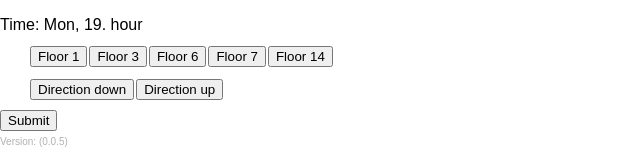
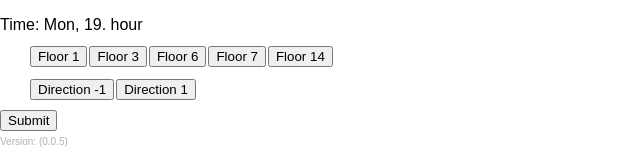
Before and after one commit to kovaja/kovaja-lift-stats, a React (Create React App) app in the folder client/: page / in a window 1280 px wide. Shown: the part 168-325 px from the top of the page, without its empty margins (0-640 px from the left). Built offline with nearby package versions, Linux system fonts and the light colour scheme; the HTML template or start-up script is replaced by a standard one.

Commit message:
Unification for a selector component

```diff
--- a/client/src/home/pages/record/Record.js
+++ b/client/src/home/pages/record/Record.js
@@ -1,9 +1,7 @@
 import React, { Component } from 'react';
-import FloorSelector from './components/FloorSelector';
-import DirectionSelector from './components/DirectionSelector';
-import LiftSelector from './components/LiftSelector';
 import ApiService from '../../services/api.service';
 import appData from '../../tools/appData';
+import DummySelector from './components/DummySelector';
 
 const DAYS = appData.days;
 
@@ -110,8 +108,20 @@ export default class Record extends Component {
       <div>
         <span>Time: {this.state.initTimeString}</span>
 
-        <FloorSelector floorChange={this.onFloorChange.bind(this)}></FloorSelector>
-        <DirectionSelector directionChange={this.onDirectionChange.bind(this)}></DirectionSelector>
+        <DummySelector
+          options={appData.floors}
+          onChange={this.onFloorChange.bind(this)}
+          prefix={'Floor'}
+          buttonType={'info'}
+        >
+        </DummySelector>
+        <DummySelector
+          options={appData.directions}
+          onChange={this.onDirectionChange.bind(this)}
+          prefix={'Direction'}
+          buttonType={'warning'}
+        >
+        </DummySelector>
 
 
         <button style={submitStyle} className="btn btn-primary" onClick={this.submitRideData.bind(this)}>
@@ -134,7 +144,13 @@ export default class Record extends Component {
         <hr />
         <div className="form-group">
           <span>Please select the lift:</span>
-          <LiftSelector liftChange={this.onLiftChange.bind(this)}></LiftSelector>
+          <DummySelector
+            options={appData.lifts}
+            onChange={this.onLiftChange.bind(this)}
+            prefix={''}
+            buttonType={'info'}
+          >
+          </DummySelector>
         </div>
 
         <hr />
@@ -150,7 +166,7 @@ export default class Record extends Component {
     return (
       <div className="row">
         <div className="col-xs-12 page">
-          { this.state.guess ? this.renderResult() : this.renderForm() }
+          {this.state.guess ? this.renderResult() : this.renderForm()}
         </div>
       </div>
     );
--- a/client/src/home/pages/record/components/DirectionSelector.js
+++ /dev/null
@@ -1,61 +0,0 @@
-import React, { Component } from 'react';
-import PropTypes from 'prop-types';
-import appData from '../../../tools/appData';
-
-const DIRECTIONS = appData.directions;
-
-export default class DirectionSelector extends Component {
-  constructor(props) {
-    super(props);
-
-    this.state = {
-      direction: null
-    };
-  }
-
-  changeDirection(newDirection) {
-    this.props.directionChange(newDirection);
-    this.setState({direction: newDirection});
-  }
-
-  getDirection(directionAsNumber) {
-    return directionAsNumber === -1 ? 'down' : 'up';
-  }
-
-  renderButton(directionValue) {
-    const buttonStyle = {
-      marginRight: '2px',
-      marginTop: '2px'
-    };
-
-    return (
-      <button
-        className="btn btn-md btn-warning"
-        key={'direction-' + (directionValue)}
-        style={buttonStyle}
-        onClick={this.changeDirection.bind(this, directionValue)}
-        disabled={this.state.direction === directionValue}
-      >
-        {'Direction ' + this.getDirection(directionValue)}
-      </button>
-    );
-  }
-
-  render() {
-
-    const divStyle = {
-      paddingTop: '10px',
-      paddingLeft: '30px',
-    };
-
-    return (
-      <div style={divStyle}>
-        {DIRECTIONS.map(this.renderButton.bind(this))}
-      </div>
-    );
-  }
-}
-
-DirectionSelector.propTypes = {
-  directionChange: PropTypes.func
-};
--- /dev/null
+++ b/client/src/home/pages/record/components/DummySelector.js
@@ -0,0 +1,56 @@
+import React, { Component } from 'react';
+import PropTypes from 'prop-types';
+
+export default class DummySelector extends Component {
+  constructor(props) {
+    super(props);
+
+    this.state = {
+      selected: null
+    };
+  }
+
+  changeSelected(newSelected) {
+    this.props.onChange(newSelected);
+    this.setState({selected: newSelected});
+  }
+
+  renderButton(value) {
+    const buttonStyle = {
+      marginRight: '2px',
+      marginTop: '2px'
+    };
+
+    return (
+      <button
+        className={'btn btn-md btn-'+this.props.buttonType}
+        key={'element-' + value}
+        style={buttonStyle}
+        onClick={this.changeSelected.bind(this, value)}
+        disabled={this.state.selected === value}
+      >
+        {this.props.prefix + ' ' + value}
+      </button>
+    );
+  }
+
+  render() {
+    const divStyle = {
+      paddingTop: '10px',
+      paddingLeft: '30px',
+    };
+
+    return (
+      <div style={divStyle}>
+        {this.props.options.map(this.renderButton.bind(this))}
+      </div>
+    );
+  }
+}
+
+DummySelector.propTypes = {
+  options: PropTypes.array,
+  onChange: PropTypes.func,
+  prefix: PropTypes.string,
+  buttonType: PropTypes.string
+};
--- a/client/src/home/pages/record/components/FloorSelector.js
+++ /dev/null
@@ -1,59 +0,0 @@
-import React, { Component } from 'react';
-import PropTypes from 'prop-types';
-import appData from '../../../tools/appData';
-
-const FLOORS = appData.floors;
-
-export default class FloorSelector extends Component {
-
-
-  constructor(props) {
-    super(props);
-
-    this.state = {
-      floor: null
-    };
-  }
-
-  changeFloor(newFloor) {
-    this.props.floorChange(newFloor);
-    this.setState({floor: newFloor});
-  }
-
-  renderButton(floorValue) {
-    const buttonStyle = {
-      marginRight: '2px',
-      marginTop: '2px'
-    };
-
-    return (
-      <button
-        className="btn btn-md btn-info"
-        key={'floor-' + floorValue}
-        style={buttonStyle}
-        onClick={this.changeFloor.bind(this, floorValue)}
-        disabled={this.state.floor === floorValue}
-      >
-        {'Floor ' + floorValue}
-      </button>
-    );
-  }
-
-  render() {
-
-    const divStyle = {
-      paddingTop: '10px',
-      paddingLeft: '30px',
-    };
-
-    return (
-      <div style={divStyle}>
-        {FLOORS.map(this.renderButton.bind(this))}
-      </div>
-    );
-  }
-}
-
-FloorSelector.propTypes = {
-  floorChange: PropTypes.func
-};
--- a/client/src/home/pages/record/components/LiftSelector.js
+++ /dev/null
@@ -1,60 +0,0 @@
-import React, { Component } from 'react';
-import PropTypes from 'prop-types';
-import appData from '../../../tools/appData';
-
-const LIFTS = appData.lifts;
-
-export default class LiftSelector extends Component {
-
-
-  constructor(props) {
-    super(props);
-
-    this.state = {
-      lift: null
-    };
-  }
-
-  changeLift(newLift) {
-    this.props.liftChange(newLift);
-    this.setState({lift: newLift});
-  }
-
-  renderButton(liftValue) {
-    const buttonStyle = {
-      marginRight: '2px',
-      marginTop: '2px',
-      width: '65px'
-    };
-
-    return (
-      <button
-        className="btn btn-md btn-info"
-        key={'lift-' + liftValue}
-        style={buttonStyle}
-        onClick={this.changeLift.bind(this, liftValue)}
-        disabled={this.state.lift === liftValue}
-      >
-        {liftValue}
-      </button>
-    );
-  }
-
-  render() {
-
-    const divStyle = {
-      paddingTop: '10px',
-      paddingLeft: '30px',
-    };
-
-    return (
-      <div style={divStyle}>
-        {LIFTS.map(this.renderButton.bind(this))}
-      </div>
-    );
-  }
-}
-
-LiftSelector.propTypes = {
-  liftChange: PropTypes.func
-};
```
